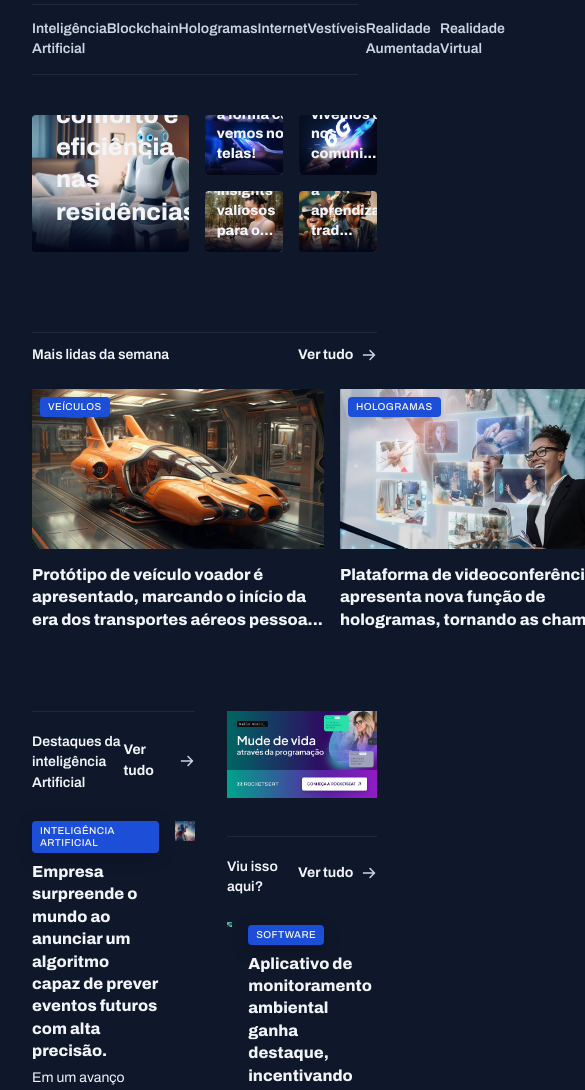
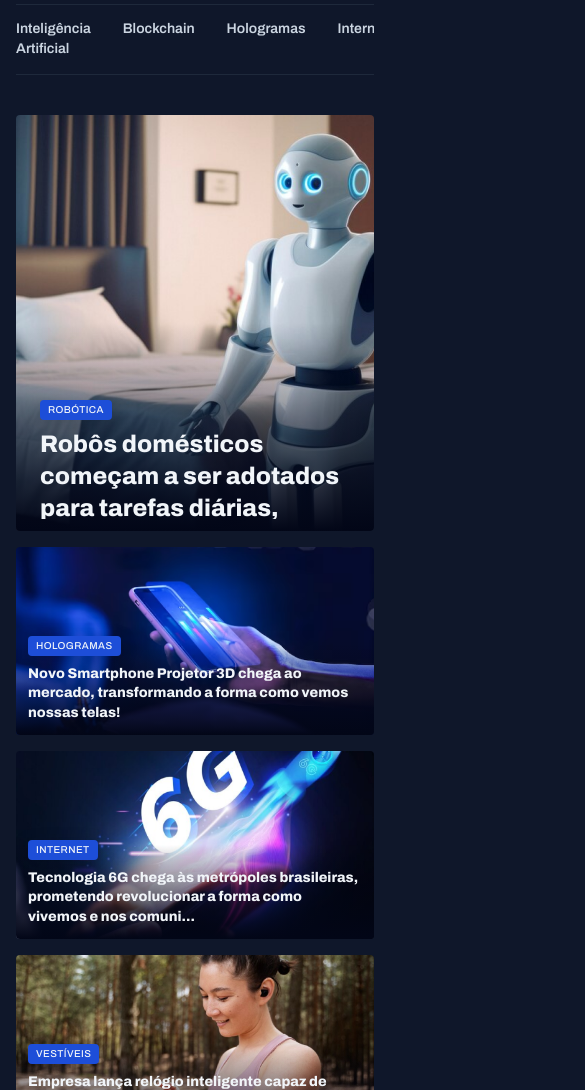
Before and after one commit to Chiarelo/portal-de-noticias, a plain HTML site: page index.html in a window 390 px wide. Shown: the part 68-1158 px from the top of the page, 585 px wide, since content can reach past the window. Drawn offline with Linux system fonts and the light colour scheme.

Commit message:
criando um layout resposivo para o mobile

```diff
--- a/index.html
+++ b/index.html
@@ -7,6 +7,7 @@
     <meta name="viewport" content="width=device-width, initial-scale=1.0" />
     <title>Portal de noticias</title>
     <link rel="stylesheet" href="styles/index.css" />
+    <link rel="shortcut icon" href="assets/Logo.svg" type="image/x-icon">
 
     <link
       href="https://fonts.googleapis.com/css2?family=Archivo:ital,wght@0,100..900;1,100..900&display=swap"
@@ -18,7 +19,7 @@
       <nav id="menu-primary">
         <div>
           <img src="assets/icons/List.svg" alt="ícone de menu" />
-          <strong>Menu</strong>
+          <strong class="desktop-only">Menu</strong>
         </div>
 
         <div>
@@ -26,7 +27,7 @@
         </div>
 
         <div>
-          <strong>Buscar</strong>
+          <strong class="desktop-only">Buscar</strong>
           <img
             src="assets/icons/MagnifyingGlass.svg"
             alt="ícone de lupa para pesquisa"
--- a/styles/global.css
+++ b/styles/global.css
@@ -5,7 +5,6 @@
 }
 
 :root {
-
   /* fonts */
   --font-family: "Archivo", sans-serif;
   --h1: 800 24px/135% var(--font-family);
@@ -15,29 +14,26 @@
   --text: 400 16px/140% var(--font-family);
   --text-sm: 400 14px/160% var(--font-family);
 
-
-
-
   /* Colors */
-    --brand-color-light: #60A5FA;
-    --brand-color-dark: #1D4ED8;
-    --bg-color: #0F172A;
-    --stroke-color: #1E293B;
+  --brand-color-light: #60a5fa;
+  --brand-color-dark: #1d4ed8;
+  --bg-color: #0f172a;
+  --stroke-color: #1e293b;
   --text-color-primary: #f1f5f9;
-    --text-color-secondary: #CBD5E1;
+  --text-color-secondary: #cbd5e1;
 }
 
 body {
   font: var(--text);
   background-color: var(--bg-color);
   color: var(--text-color-primary);
-
 }
 
 .container {
   max-width: 1280px;
   margin-inline: auto;
   padding-inline: 32px;
+  overflow-x: hidden;
 }
 
 main {
@@ -63,7 +59,9 @@ a:hover {
   color: var(--brand-color-light);
 }
 
-h1,h2,h3 {
+h1,
+h2,
+h3 {
   font: inherit;
   color: inherit;
 }
@@ -83,3 +81,30 @@ img {
   color: var(--text-color-primary);
   box-shadow: 0px 4px 16px rgba(2, 6, 23, 0.251);
 }
+
+@media (width <= 48em) {
+  .desktop-only {
+    display: none;
+  }
+
+  body {
+    overflow-x: hidden;
+  }
+
+  .container {
+    padding-inline: 16px;
+  }
+
+  main {
+    grid-template-areas:
+    "featured featured"
+    "weekly weekly"
+    "ai ai"
+    "aside aside";
+    row-gap: 32px;
+  }
+
+  & img {
+    width: 100%;
+  }
+}
--- a/styles/header.css
+++ b/styles/header.css
@@ -22,3 +22,10 @@
     font: var(--text-span);
     color: var(--text-color-secondary);
 }
+
+@media (width <= 48em){
+    #menu-secondary {
+        gap: 32px;
+        overflow-x: scroll;
+    }
+}
--- a/styles/sections.css
+++ b/styles/sections.css
@@ -115,3 +115,87 @@ aside {
     object-fit: cover;
   }
 }
+
+@media (width <= 48em) {
+  #featured {
+    grid-auto-flow: row;
+    grid-template-rows: 416px 800px;
+
+    & > div {
+      grid-template-columns: 1fr;
+    }
+
+    & figure {
+      & img {
+        width: 100%;
+      }
+
+      & figcaption {
+        padding: 12px;
+
+        &:has(.text-2xl) {
+          max-height: 146px;
+          overflow: hidden;
+          text-overflow: ellipsis;
+          margin-bottom: 12px;
+        }
+
+        &:has(.text-lg) {
+          padding: 16px;
+        }
+      }
+    }
+  }
+
+  #weekly {
+    & > div {
+      grid-auto-flow: row;
+      grid-template-columns: 1fr;
+      gap: 32px;
+    }
+  }
+
+  #ai {
+    & > div {
+      & article {
+        & div:nth-child(1) {
+          order: 2;
+        }
+
+        & div:nth-child(2) {
+          order: 1;
+        }
+        & h3 {
+          max-height: 44px;
+          overflow: hidden;
+        }
+
+        & p {
+          max-height: 88px;
+          overflow: hidden;
+        }
+
+        & img {
+          max-width: 80px;
+          aspect-ratio: 1/1;
+          object-fit: cover;
+        }
+      }
+    }
+  }
+
+  #more {
+    & article {
+      max-height: 72px;
+      overflow: hidden;
+
+      & h3 {
+        display: -webkit-box;
+        -webkit-line-clamp: 2;
+        -webkit-box-orient: vertical;
+        overflow: hidden;
+        text-overflow: ellipsis;
+      }
+    }
+  }
+}
```
Lines whose indentation alone changed are shown as unchanged.
